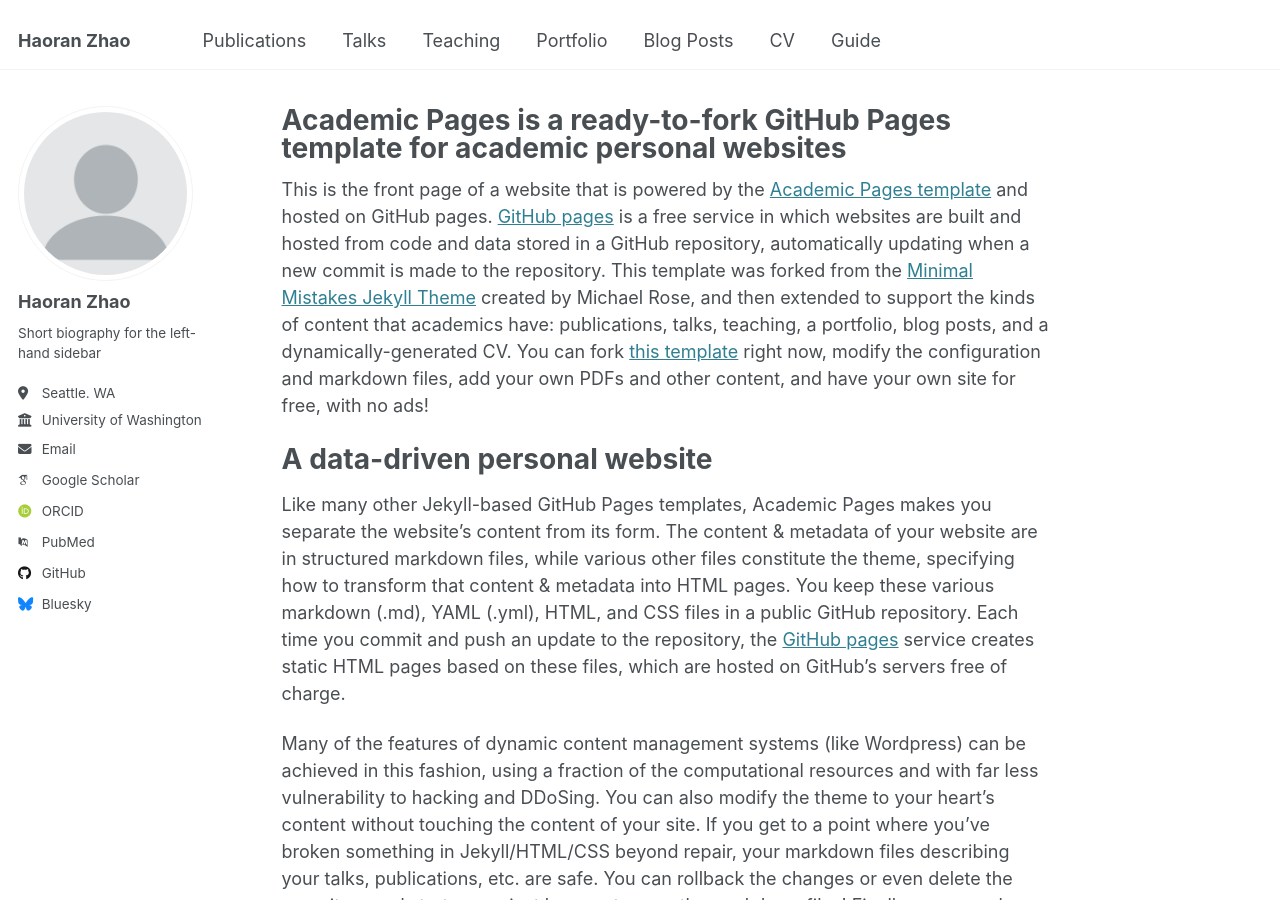
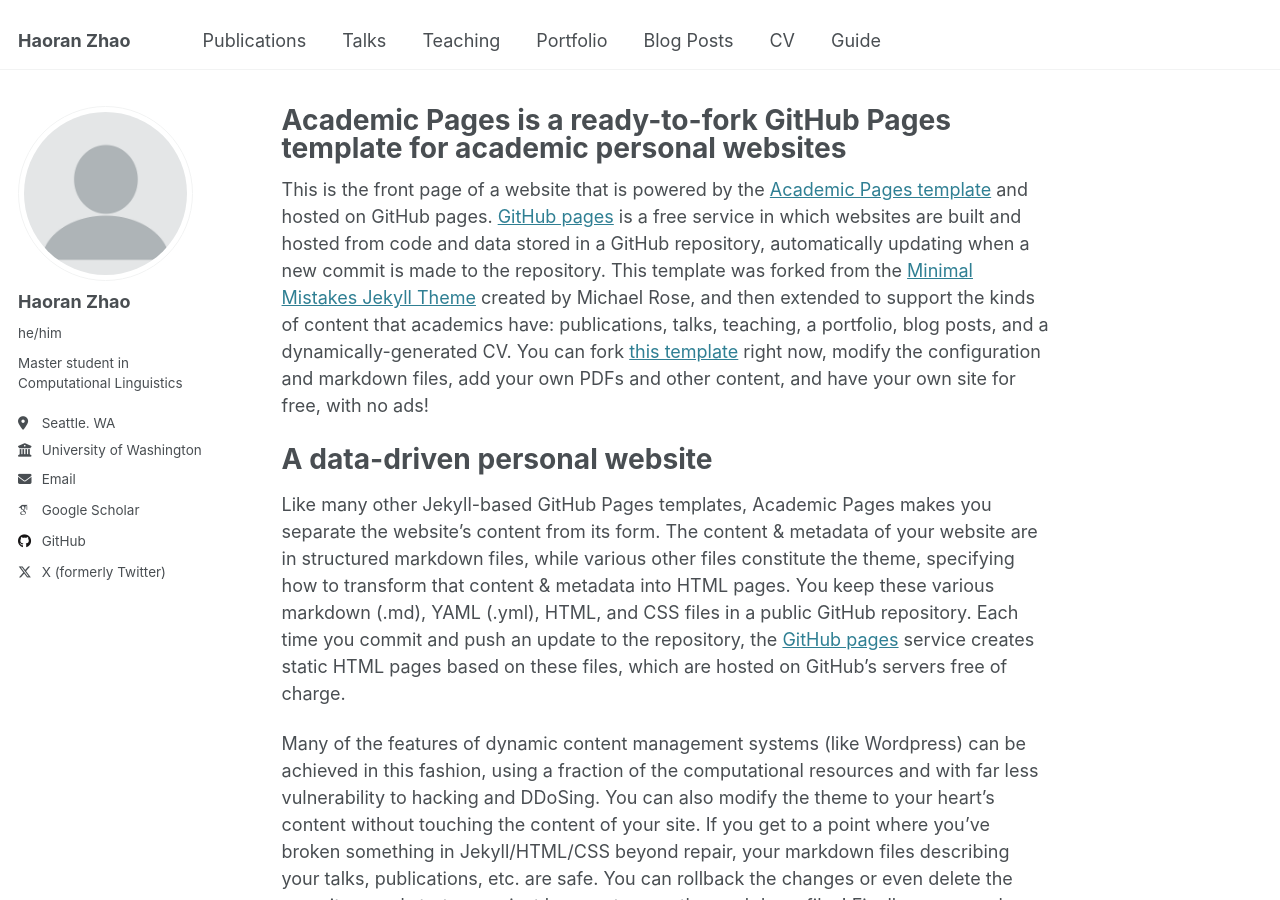
Before and after one commit to hrjzhao/hrjzhao.github.io, a Jekyll site: the page built from _pages/about.md, in a window 1280 px wide and 900 px high. Built offline with Jekyll 4.4.1, drawn with Linux system fonts in a browser that asks for light colours; some web fonts are replaced.

Commit message:
Update _config.yml

```diff
--- a/_config.yml
+++ b/_config.yml
@@ -24,20 +24,18 @@
   # Biographic information
   avatar           : "profile.png"
   name             : "Haoran Zhao"
-  pronouns         : # example: "she/her"
-  bio              : "Short biography for the left-hand sidebar"
+  pronouns         : "he/him"
+  bio              : "Master student in Computational Linguistics"
   location         : "Seattle. WA"
   employer         : "University of Washington"
   uri              : # URL
   email            : "hjzhao@uw.edu"
 
   # Academic websites
-  arxiv            : # URL - Update with the correct link to your profile
-  googlescholar    : "https://scholar.google.com/citations?user=PS_CX0AAAAAJ"
-  impactstory      : # URL
-  orcid            : "http://orcid.org/yourorcidurl"
+  googlescholar    : "https://scholar.google.com/citations?user=yNRZK2EAAAAJ&hl=en"
+  orcid            : # "http://orcid.org/yourorcidurl"
   semantic         : # URL
-  pubmed           : "https://www.ncbi.nlm.nih.gov/pubmed/?term=john+snow"
+  pubmed           : # "https://www.ncbi.nlm.nih.gov/pubmed/?term=john+snow"
   researchgate     : # URL
   scopus           : # URL
 
@@ -45,12 +43,12 @@
   bitbucket        : # Username - Update with your username on the site
   codepen          : # Username
   dribbble         : # Username
-  github           : "academicpages"
+  github           : "https://github.com/haoranzhao419"
   kaggle           : # Username
   stackoverflow    : # User number or user number and name (i.e., use "1" or "1/jeff-atwood")
 
   # Social media
-  bluesky          : "bsky.app" # Replace this with you Bluesky username
+  bluesky          : # "bsky.app" # Replace this with you Bluesky username
   facebook         : # Username
   flickr           : # Username
   foursquare       : # Username
@@ -67,7 +65,8 @@
   steam            : # Username
   telegram         : # URL
   tumblr           : # Username
-  twitter          : # Username for X / Twitter
+  twitter          : https://x.com/HaoranZhaoHRZ
+  X                : https://x.com/HaoranZhaoHRZ
   vine             : # Username
   weibo            : # Username
   wikipedia        : # Username
```
